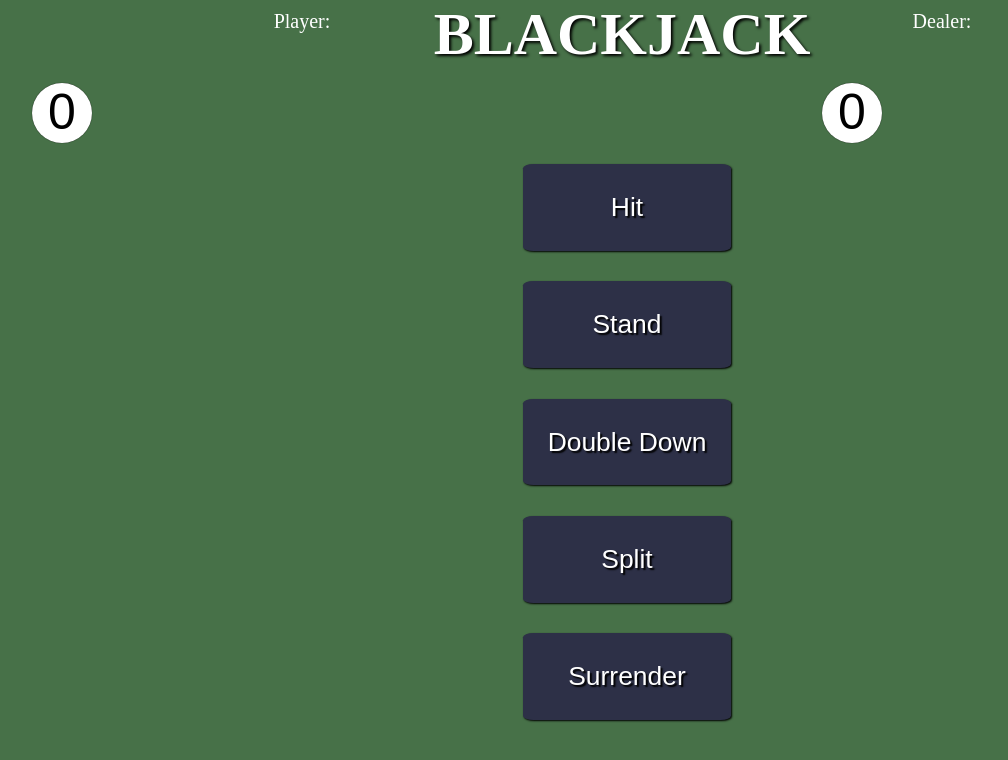
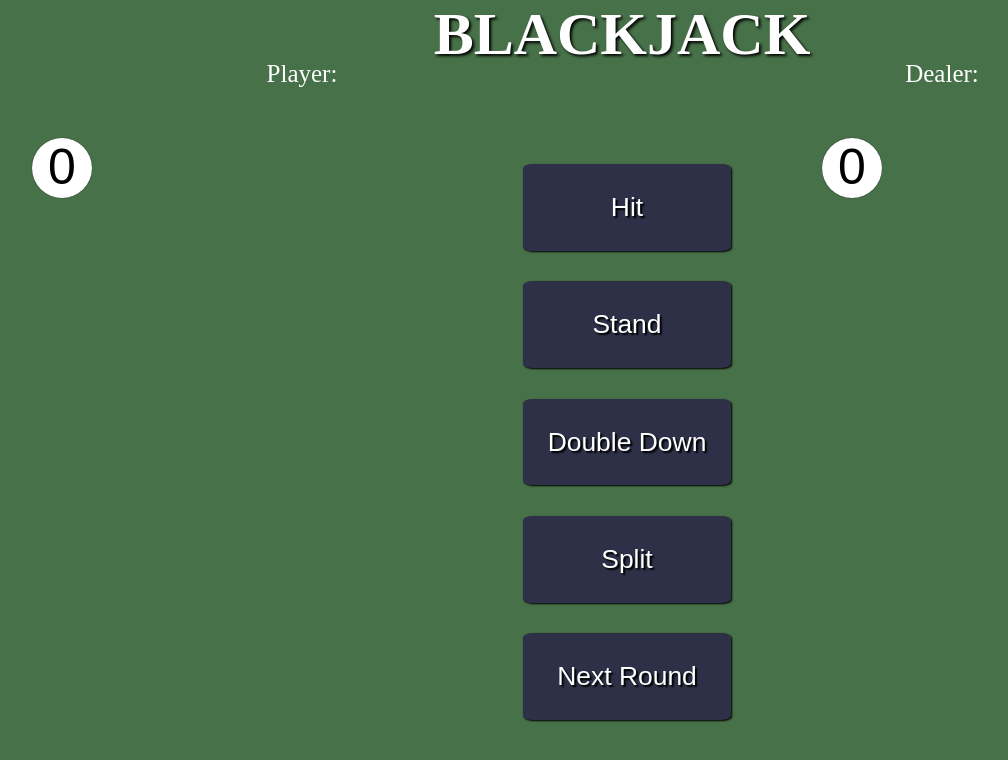
Before and after one commit to JendrikGit/TypeScriptAssignment-Blackjack, a website with bundled scripts: page index.html in a window 1280 px wide. Shown: the whole page, without its empty margins (18-1026 px from the left). Built offline with nearby package versions, Linux system fonts and the light colour scheme.

Commit message:
fix new round

```diff
--- a/Stylesheet.css
+++ b/Stylesheet.css
@@ -159,13 +159,13 @@ height: 250px;
 }
 
 #PlayerTitel {
-    margin-top: 10px;
+    margin-top: 60px;
     color: white;
-    font-size:20px;
+    font-size:25px;
 }
 
 #CroupierTitel{
-    margin-top: 10px;
+    margin-top: 60px;
     color: white;
-    font-size:20px;
+    font-size:25px;
 }
--- a/index.html
+++ b/index.html
@@ -45,7 +45,7 @@
         <button class="ChooseButtons" id="StandButton" type="button" >Stand</button>
         <button class="ChooseButtons" id="DoubleDownButton" type="button">Double Down</button>
         <button class="ChooseButtons" id="SplitButton" type="button">Split</button>
-        <button class="ChooseButtons" id="SurrenderButton" type="button">Surrender</button>
+        <button class="ChooseButtons" id="SurrenderButton" type="button">Next Round</button>
     </div>
 
 
--- a/src/index.ts
+++ b/src/index.ts
@@ -117,10 +117,6 @@ function blackjackHit() {
     //blackjackgame["PlayerHit"] = true;
   }
 }
-
-
-
-
 
 function blackjackStand(){
   //let card: string = randomcard();
@@ -295,27 +291,6 @@ function showDealerScore(activePlayer: IDealer) {
 
 
 
-
-
-
-
-
-
-
-
-
-
-
-
-/*
-let Hit = function () {
-  console.log("Hello World");
-
-}
-*/
-
-
-
 function CalculateWinner(){
 if (PLAYER["score"] <= 21){
 if(PLAYER["score"] > DEALER["score"] || DEALER["score"] > 21){
@@ -380,6 +355,7 @@ function nextRound(){
   blackjackgame["PlayerHit"] = false;
   blackjackgame["isTurnsOver"] = false;
   blackjackgame["isStand"] = false;
+  blackjackgame["pressOnce"] = false;
   }
   }
   function resetPlayer(activePlayer: IPlayer){
```
